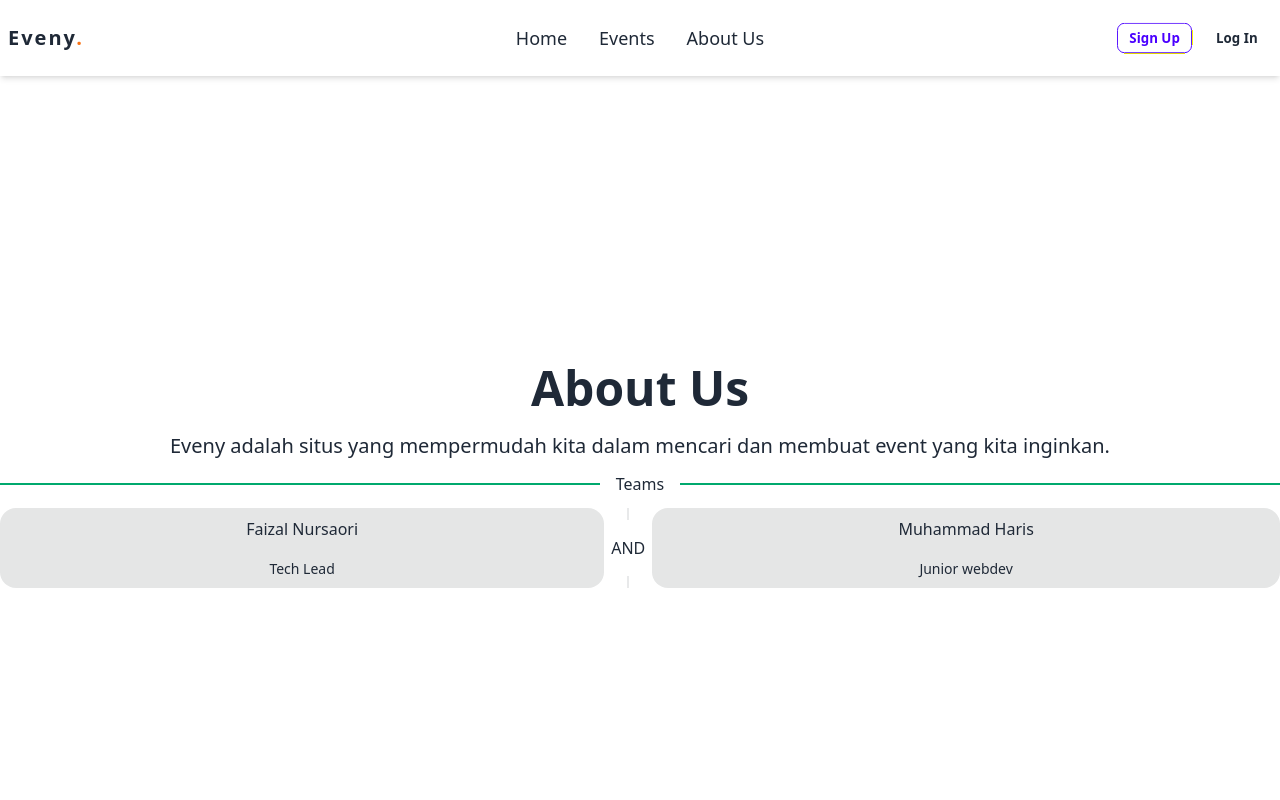
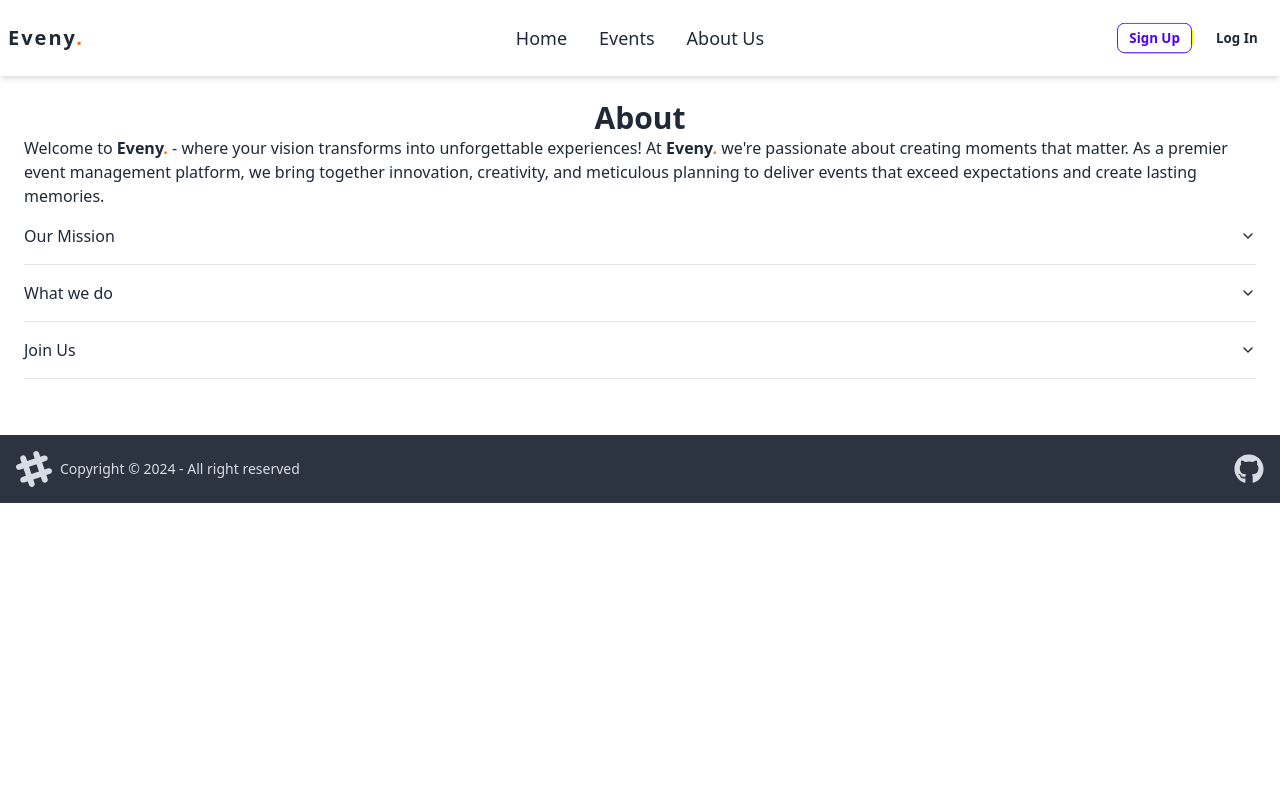
Before and after one commit to faizalnursaori/Eveny, a Next.js app in the folder apps/web/: page /about in a window 1280 px wide. Shown: the top 800 px of the page. Built offline with nearby package versions, Linux system fonts and the light colour scheme.

Commit message:
fix: about us page

```diff
--- a/apps/web/package.json
+++ b/apps/web/package.json
@@ -14,6 +14,7 @@
     "@chakra-ui/react": "^2.8.2",
     "@emotion/react": "^11.11.4",
     "@emotion/styled": "^11.11.5",
+    "@radix-ui/react-accordion": "^1.2.0",
     "@radix-ui/react-dialog": "^1.1.1",
     "@radix-ui/react-dropdown-menu": "^2.1.1",
     "@radix-ui/react-popover": "^1.1.1",
--- a/apps/web/src/app/(main)/about/page.jsx
+++ b/apps/web/src/app/(main)/about/page.jsx
@@ -1,24 +1,74 @@
-import Image from "next/image"
+import {
+  Accordion,
+  AccordionContent,
+  AccordionItem,
+  AccordionTrigger,
+} from "@/components/ui/accordion";
 
-export default function About(){
-    return (
-        <div className="w-screen h-screen">
-            <div className="text-center flex flex-col justify-center items-center h-full">
-            <h1 className="text-5xl font-bold mb-5">About Us</h1>
-            <p className="text-xl ">Eveny adalah situs yang mempermudah kita dalam mencari dan membuat event yang kita inginkan.</p>
-            <div className="divider divider-success">Teams</div>
-            <div className="flex w-full">
-                <div className="card bg-base-300 rounded-box grid h-20 flex-grow place-items-center">
-                    <h1>Faizal Nursaori</h1>
-                    <p className="text-sm">Tech Lead</p>
-                </div>
-                <div className="divider divider-horizontal">AND</div>
-                <div className="card bg-base-300 rounded-box grid h-20 flex-grow place-items-center">
-                    <h1>Muhammad Haris</h1>
-                    <p className="text-sm">Junior webdev</p>
-                </div>
-            </div>
-            </div>
-        </div>
-    )
+export default function About() {
+  return (
+    <div className="p-6">
+      <div>
+        <h1 className=" text-center text-3xl font-bold">About</h1>
+        <p>
+          Welcome to <span className="font-bold">
+                Eveny<span className="text-orange-500">.</span>
+              </span>{" "} - where your vision transforms into unforgettable
+          experiences! At <span className="font-bold">
+                Eveny<span className="text-orange-500">.</span>
+              </span>{" "} we're passionate about creating moments that
+          matter. As a premier event management platform, we bring together
+          innovation, creativity, and meticulous planning to deliver events that
+          exceed expectations and create lasting memories.
+        </p>
+      </div>
+      <div>
+        <Accordion type="single" collapsible className="">
+          <AccordionItem value="item-1">
+            <AccordionTrigger>Our Mission</AccordionTrigger>
+            <AccordionContent>
+              Our mission is simple: to make event planning seamless, enjoyable,
+              and extraordinary. Whether you're hosting an intimate gathering or
+              a grand celebration, our goal is to take the stress out of
+              organizing and let you focus on enjoying the occasion. From
+              conceptualization to execution, we handle every detail with
+              precision and flair.
+            </AccordionContent>
+          </AccordionItem>
+          <AccordionItem value="item-2">
+            <AccordionTrigger>What we do</AccordionTrigger>
+            <AccordionContent>
+              <span className="font-bold">
+                Eveny<span className="text-orange-500">.</span>
+              </span>{" "}
+              offers a comprehensive suite of event management services designed
+              to cater to your unique needs. Our platform features:
+              <ul className="list-disc pl-6">
+                <li>
+                  Customizable Event Planning Tools: Create and manage your
+                  event with ease using our intuitive tools and resources.
+                  Tailor every aspect to reflect your style and preferences
+                </li>
+                <li>
+                  Seamless Coordination: Enjoy a stress-free planning experience
+                  with our streamlined coordination services, ensuring that
+                  every detail is handled smoothly and efficiently.
+                </li>
+              </ul>
+            </AccordionContent>
+          </AccordionItem>
+          <AccordionItem value="item-3">
+            <AccordionTrigger>Join Us</AccordionTrigger>
+            <AccordionContent>
+              Ready to turn your next event into something truly special?
+              Explore Eveny and discover how we can make your vision a reality.
+              Contact us today to start planning an unforgettable experience! At
+              Eveny, we don't just manage events - we create memories. Let us
+              help you make yours extraordinary.
+            </AccordionContent>
+          </AccordionItem>
+        </Accordion>
+      </div>
+    </div>
+  );
 }
--- a/apps/web/src/app/(main)/dashboard/transactions/page.tsx
+++ b/apps/web/src/app/(main)/dashboard/transactions/page.tsx
@@ -1,3 +1,4 @@
+'use client'
 import axios from "axios";
 import {
   Table,
--- /dev/null
+++ b/apps/web/src/components/ui/accordion.tsx
@@ -0,0 +1,58 @@
+"use client"
+
+import * as React from "react"
+import * as AccordionPrimitive from "@radix-ui/react-accordion"
+import { ChevronDown } from "lucide-react"
+
+import { cn } from "@/lib/utils"
+
+const Accordion = AccordionPrimitive.Root
+
+const AccordionItem = React.forwardRef<
+  React.ElementRef<typeof AccordionPrimitive.Item>,
+  React.ComponentPropsWithoutRef<typeof AccordionPrimitive.Item>
+>(({ className, ...props }, ref) => (
+  <AccordionPrimitive.Item
+    ref={ref}
+    className={cn("border-b", className)}
+    {...props}
+  />
+))
+AccordionItem.displayName = "AccordionItem"
+
+const AccordionTrigger = React.forwardRef<
+  React.ElementRef<typeof AccordionPrimitive.Trigger>,
+  React.ComponentPropsWithoutRef<typeof AccordionPrimitive.Trigger>
+>(({ className, children, ...props }, ref) => (
+  <AccordionPrimitive.Header className="flex">
+    <AccordionPrimitive.Trigger
+      ref={ref}
+      className={cn(
+        "flex flex-1 items-center justify-between py-4 font-medium transition-all hover:underline [&[data-state=open]>svg]:rotate-180",
+        className
+      )}
+      {...props}
+    >
+      {children}
+      <ChevronDown className="h-4 w-4 shrink-0 transition-transform duration-200" />
+    </AccordionPrimitive.Trigger>
+  </AccordionPrimitive.Header>
+))
+AccordionTrigger.displayName = AccordionPrimitive.Trigger.displayName
+
+const AccordionContent = React.forwardRef<
+  React.ElementRef<typeof AccordionPrimitive.Content>,
+  React.ComponentPropsWithoutRef<typeof AccordionPrimitive.Content>
+>(({ className, children, ...props }, ref) => (
+  <AccordionPrimitive.Content
+    ref={ref}
+    className="overflow-hidden text-sm transition-all data-[state=closed]:animate-accordion-up data-[state=open]:animate-accordion-down"
+    {...props}
+  >
+    <div className={cn("pb-4 pt-0", className)}>{children}</div>
+  </AccordionPrimitive.Content>
+))
+
+AccordionContent.displayName = AccordionPrimitive.Content.displayName
+
+export { Accordion, AccordionItem, AccordionTrigger, AccordionContent }
--- a/apps/web/tailwind.config.ts
+++ b/apps/web/tailwind.config.ts
@@ -69,8 +69,8 @@ const config = {
         },
       },
       animation: {
-        "accordion-down": "accordion-down 0.2s ease-out",
-        "accordion-up": "accordion-up 0.2s ease-out",
+        "accordion-down": "accordion-down 0.4s ease-out",
+        "accordion-up": "accordion-up 0.4s ease-out",
       },
     },
   },
```
Also changed, not shown: 2 other files (tests, documents, lock files or other folders).
